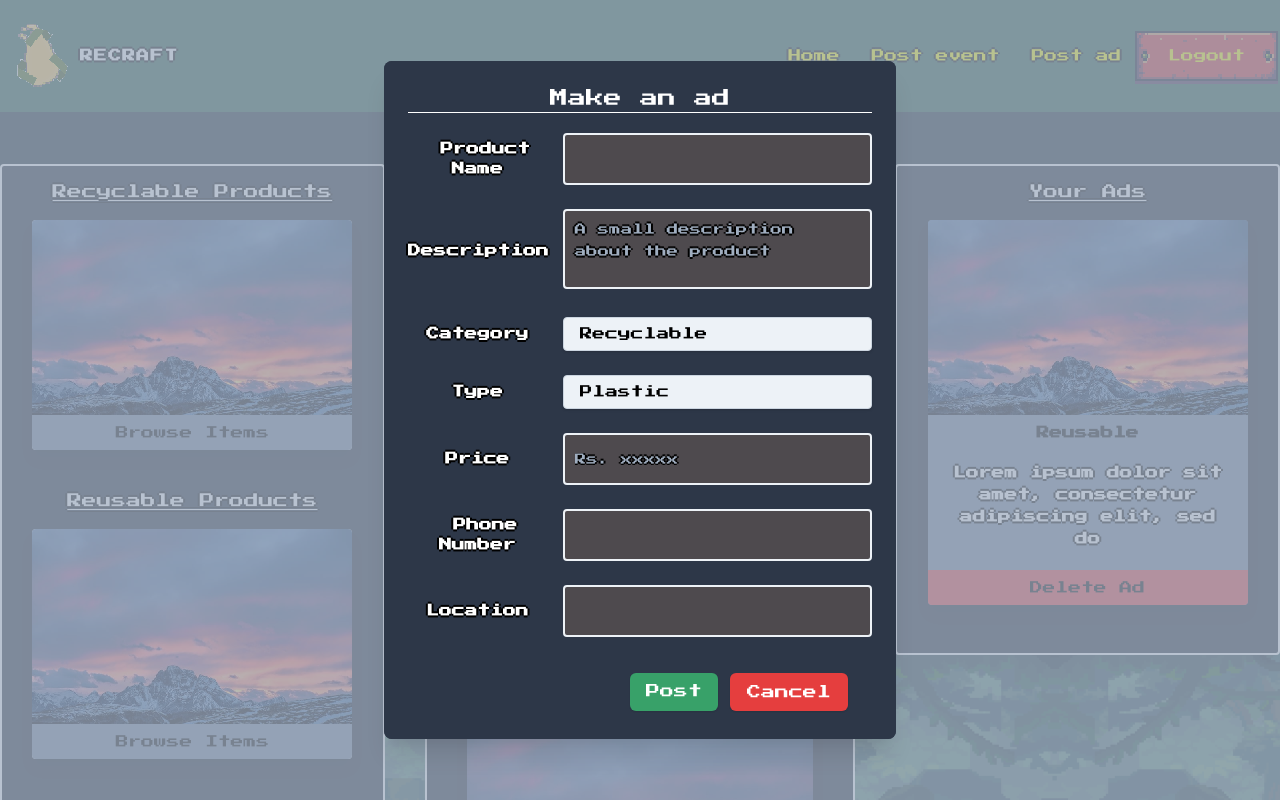
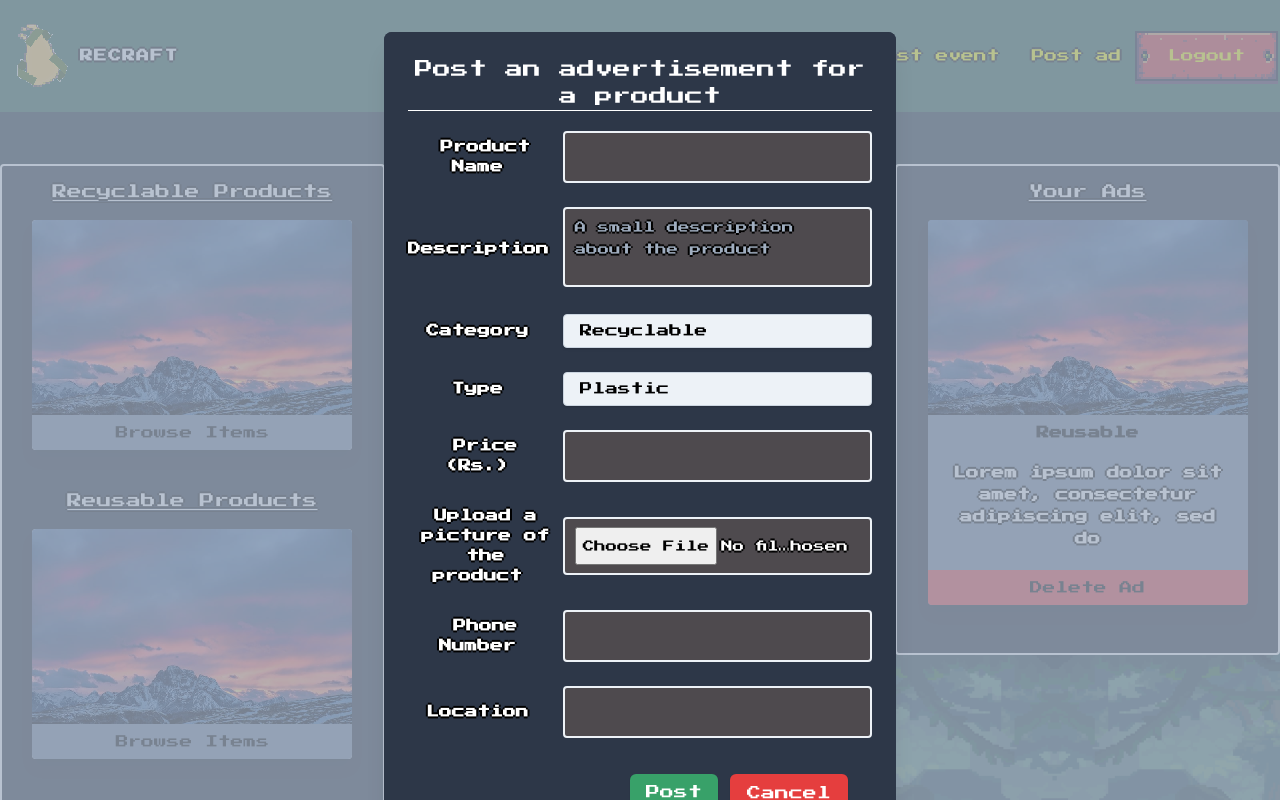
Before and after one commit to NethmiRodrigo/recraft, a React (Create React App) app: page / in a window 1280 px wide. Both pictures are taken after a click on the link "Post ad". Shown: the top 800 px of the page. Built offline with nearby package versions, Linux system fonts and the light colour scheme.

Commit message:
Added upload image option to post ad and changed type according to category

```diff
--- a/src/components/common/MakeAdModal/modal.js
+++ b/src/components/common/MakeAdModal/modal.js
@@ -1,6 +1,26 @@
-import React from "react";
+import React, { useState } from "react";
 
 const Modal = (props) => {
+	const useInput = ({ type }) => {
+		const [value, setValue] = useState("");
+		const input = (
+			<div className="md:w-2/3">
+				<input
+					value={value}
+					onChange={(e) => setValue(e.target.value)}
+					className="bg-gray-200 appearance-none border-2 border-gray-200 rounded w-full py-2 px-4 text-gray-700 leading-tight"
+					type={type}
+				/>
+			</div>
+		);
+		return [value, input];
+	};
+	const [category, setCategory] = useState("recycle");
+	const [type, setType] = useState("");
+	const [product, productInput] = useInput({ type: "text" });
+	const [price, priceInput] = useInput({ type: "number" });
+	const [mobile, mobileInput] = useInput({ type: "text" });
+	const [location, locationInput] = useInput({ type: "text" });
 	return (
 		<div>
 			<div className="fixed z-10 inset-0 overflow-y-auto">
@@ -18,7 +38,7 @@ const Modal = (props) => {
 					>
 						<div className="bg-gray-800 px-4 pt-5 pb-4 sm:p-6 sm:pb-4 items-center text-center justify-center mx-auto">
 							<div className="text-white text-lg border-b border-white">
-								Make an ad
+								Post an advertisement for a product
 							</div>
 							<div className="mt-5">
 								<form className="w-full justify-center">
@@ -31,13 +51,7 @@ const Modal = (props) => {
 												Product Name
 											</label>
 										</div>
-										<div className="md:w-2/3">
-											<input
-												className="bg-gray-200 appearance-none border-2 border-gray-200 rounded w-full py-2 px-4 text-gray-700 leading-tight"
-												id="inline-full-name"
-												type="text"
-											/>
-										</div>
+										{productInput}
 									</div>
 									<div className="md:flex md:items-center mb-6">
 										<div className="md:w-1/3">
@@ -67,9 +81,13 @@ const Modal = (props) => {
 											</label>
 										</div>
 										<div className="md:w-2/3">
-											<select className="block appearance-none w-full bg-gray-200 border border-gray-400 hover:border-gray-500 px-4 py-2 pr-8 rounded shadow leading-tight focus:outline-none focus:shadow-outline">
-												<option>Recyclable</option>
-												<option>Reusable</option>
+											<select
+												className="block appearance-none w-full bg-gray-200 border border-gray-400 hover:border-gray-500 px-4 py-2 pr-8 rounded shadow leading-tight focus:outline-none focus:shadow-outline"
+												value={category}
+												onChange={(e) => setCategory(e.target.value)}
+											>
+												<option value="recycle">Recyclable</option>
+												<option value="reuse">Reusable</option>
 											</select>
 										</div>
 									</div>
@@ -83,9 +101,29 @@ const Modal = (props) => {
 											</label>
 										</div>
 										<div className="md:w-2/3">
-											<select className="block appearance-none w-full bg-gray-200 border border-gray-400 hover:border-gray-500 px-4 py-2 pr-8 rounded shadow leading-tight focus:outline-none focus:shadow-outline">
-												<option>Plastic</option>
-												<option>Glass</option>
+											<select
+												className="block appearance-none w-full bg-gray-200 border border-gray-400 hover:border-gray-500 px-4 py-2 pr-8 rounded shadow leading-tight focus:outline-none focus:shadow-outline"
+												value={type}
+												onChange={(e) => setType(e.target.value)}
+											>
+												{category === "recycle" ? (
+													<>
+														<option value="plastic">Plastic</option>
+														<option value="glass">Glass</option>
+														<option value="metal">Metals</option>
+														<option value="organic">Organic</option>
+														<option value="textile">Textiles</option>
+													</>
+												) : category === "reuse" ? (
+													<>
+														<option value="needs repair">Needs Repair</option>
+														<option value="needs no repair">
+															Needs no repair
+														</option>
+													</>
+												) : (
+													<> </>
+												)}
 											</select>
 										</div>
 									</div>
@@ -95,15 +133,26 @@ const Modal = (props) => {
 												className="block text-gray-500 font-bold md:text-right mb-1 md:mb-0 pr-4"
 												for="inline-full-name"
 											>
-												Price
+												Price (Rs.)
+											</label>
+										</div>
+										{priceInput}
+									</div>
+									<div className="md:flex md:items-center mb-6">
+										<div className="md:w-1/3">
+											<label
+												className="block text-gray-500 font-bold text-xs md:text-right mb-1 md:mb-0 pr-4"
+												for="inline-full-name"
+											>
+												Upload a picture of the product
 											</label>
 										</div>
 										<div className="md:w-2/3">
 											<input
-												className="bg-gray-200 appearance-none border-2 border-gray-200 rounded w-full py-2 px-4 text-gray-700 leading-tight"
+												className="bg-gray-200 appearance-none border-2 border-gray-200 rounded w-full py-2 px-4 text-gray-700 leading-tight overflow-hidden"
 												id="inline-full-name"
-												type="text"
-												placeholder="Rs. xxxxx"
+												type="file"
+												accept="image/png, image/jpeg"
 											/>
 										</div>
 									</div>
@@ -116,13 +165,7 @@ const Modal = (props) => {
 												Phone Number
 											</label>
 										</div>
-										<div className="md:w-2/3">
-											<input
-												className="bg-gray-200 appearance-none border-2 border-gray-200 rounded w-full py-2 px-4 text-gray-700 leading-tight"
-												id="inline-full-name"
-												type="text"
-											/>
-										</div>
+										{mobileInput}
 									</div>
 									<div className="md:flex md:items-center mb-6">
 										<div className="md:w-1/3">
@@ -133,13 +176,7 @@ const Modal = (props) => {
 												Location
 											</label>
 										</div>
-										<div className="md:w-2/3">
-											<input
-												className="bg-gray-200 appearance-none border-2 border-gray-200 rounded w-full py-2 px-4 text-gray-700 leading-tight"
-												id="inline-full-name"
-												type="text"
-											/>
-										</div>
+										{locationInput}
 									</div>
 									<div className="bg-gray-50 px-4 py-3 sm:px-6 sm:flex sm:flex-row-reverse">
 										<span className="flex w-full rounded-md shadow-sm sm:ml-3 sm:w-auto">
```
Also changed, not shown: package.json (indentation only).
